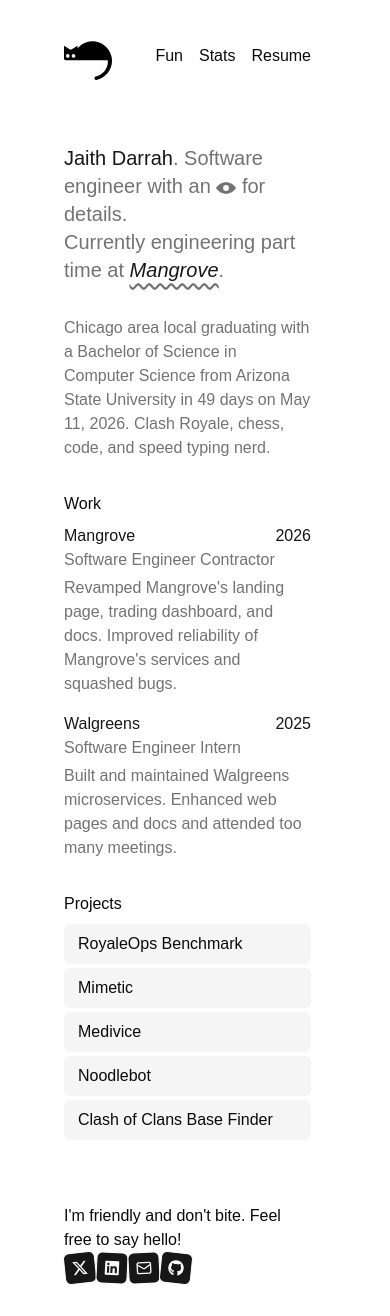
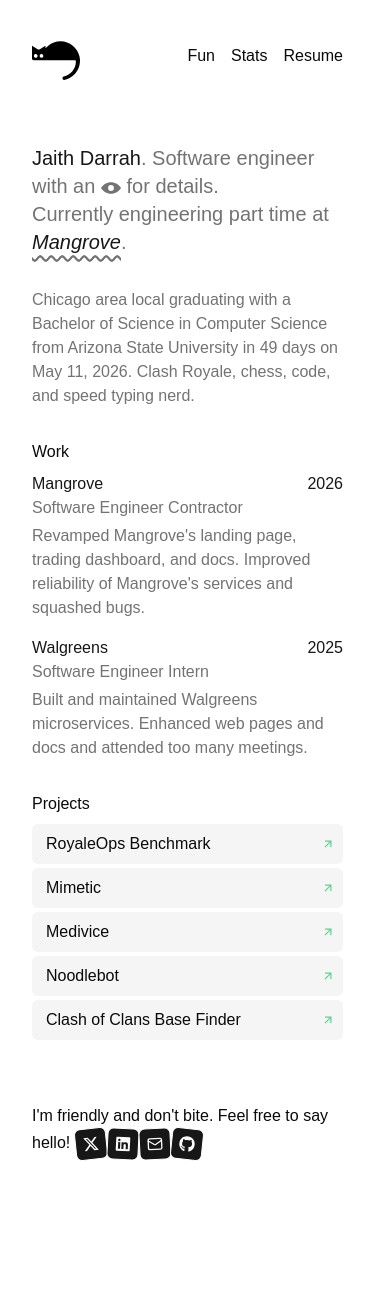
Before and after one commit to AwesomeJaith/jaithdarrah-dot-com-v3, a Next.js app: page / in a window 390 px wide. After the commit the page ends 1192 px from the top, so only its background shows below. Built offline with nearby package versions, Linux system fonts and the light colour scheme; no server answers; a web font is replaced by a local one.

Commit message:
Improve side padding and projects section in mobile view

```diff
--- a/src/app/layout.tsx
+++ b/src/app/layout.tsx
@@ -38,7 +38,7 @@
     >
       <body>
         <ThemeProvider>
-          <div className="flex min-h-screen flex-col items-center gap-8 px-16">
+          <div className="flex min-h-screen flex-col items-center gap-8 px-8 sm:px-16">
             <Header />
             {children}
             <Footer>
--- a/src/components/project.tsx
+++ b/src/components/project.tsx
@@ -34,6 +34,16 @@
       <span className="hidden shrink-0 text-sm whitespace-nowrap text-muted-foreground sm:block">
         {projectOneLiner}
       </span>
+      <svg
+        xmlns="http://www.w3.org/2000/svg"
+        viewBox="0 0 24 24"
+        fill="#4cda82"
+        width="14"
+        height="14"
+        className="shrink-0 sm:hidden"
+      >
+        <path d="M16.0037 9.41421L7.39712 18.0208L5.98291 16.6066L14.5895 8H7.00373V6H18.0037V17H16.0037V9.41421Z" />
+      </svg>
     </a>
   )
 }
```
